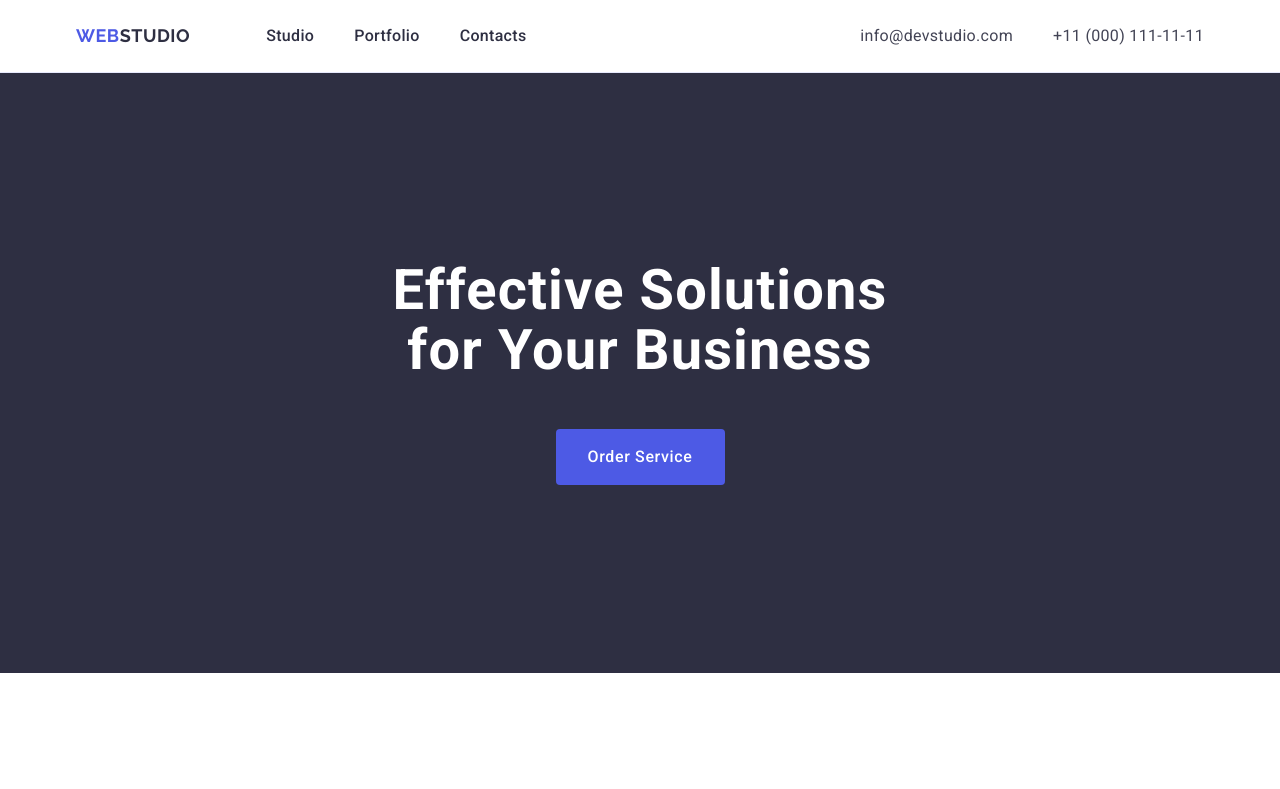
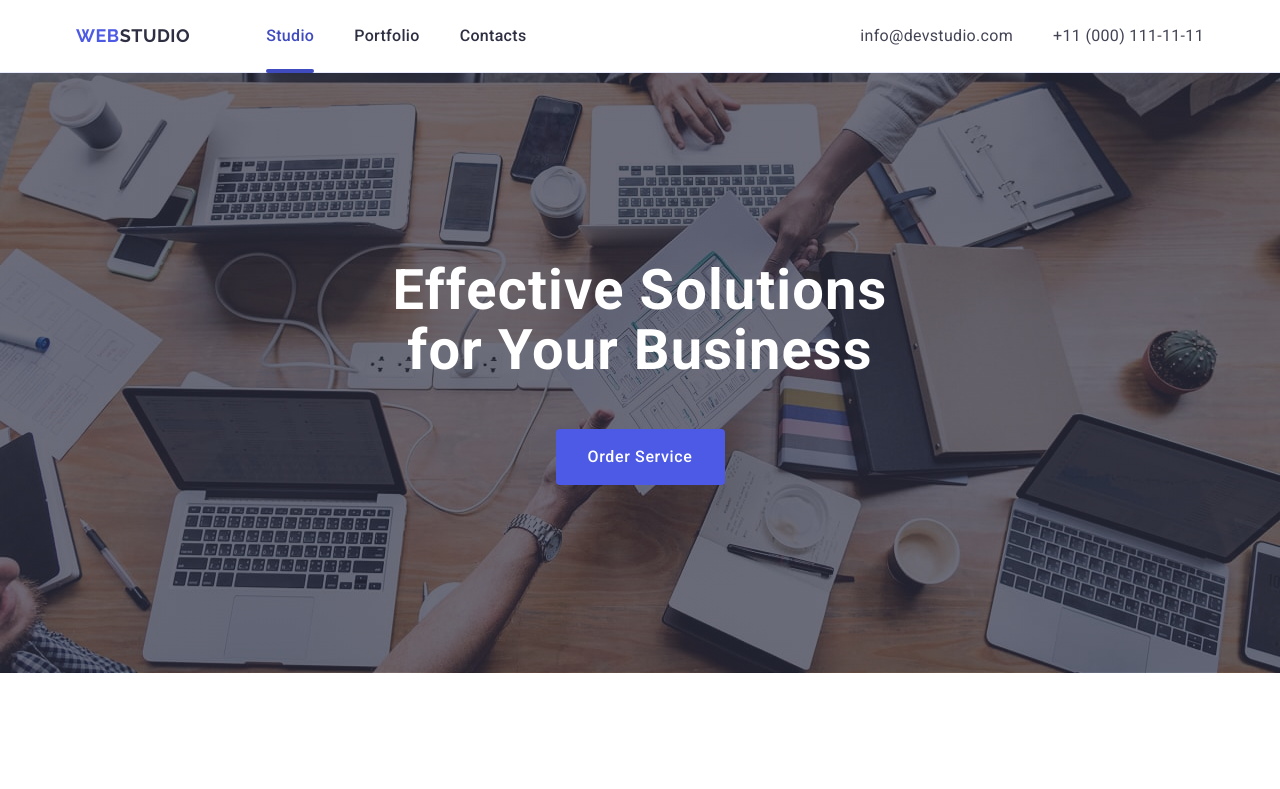
Before and after one commit to dina-stepanchuk/goit-markup-hw-04, a plain HTML site: page index.html in a window 1280 px wide. Shown: the top 789 px of the page. Drawn offline with nearby package versions, Linux system fonts and the light colour scheme.

Commit message:
Add background and details

```diff
--- a/css/styles.css
+++ b/css/styles.css
@@ -39,6 +39,8 @@ img {
 
 .header {
   border-bottom: 1px solid #e7e9fc;
+  box-shadow: 0 1px 6px 0 rgba(46, 47, 66, 0.08),
+    0 1px 1px 0 rgba(46, 47, 66, 0.16), 0 2px 1px 0 rgba(46, 47, 66, 0.08);
 }
 
 .header-container {
@@ -81,11 +83,28 @@ img {
   line-height: 1.5;
   letter-spacing: 0.02em;
   padding: 24px 0;
+  transition: color 250ms cubic-bezier(0.4, 0, 0.2, 1);
 }
 
 .header-menu-item:hover,
-.header-menu-item:focus {
+.header-menu-item:focus,
+.header-menu-item.current {
   color: #404bbf;
+}
+
+.header-menu-item.current {
+  position: relative;
+}
+
+.header-menu-item.current::after {
+  content: "";
+  position: absolute;
+  left: 0;
+  bottom: -1px;
+  width: 100%;
+  height: 4px;
+  border-radius: 2px;
+  background-color: #404bbf;
 }
 
 .header-contacts-list {
@@ -102,6 +121,7 @@ address {
   font-size: 16px;
   line-height: 1.5;
   letter-spacing: 0.02em;
+  transition: color 250ms cubic-bezier(0.4, 0, 0.2, 1);
 }
 
 .header-contact-item:hover,
@@ -112,6 +132,16 @@ address {
 .main {
   background-color: #2e2f42;
   padding: 188px 0;
+  max-width: 1440px;
+  margin: 0 auto;
+  background-repeat: no-repeat;
+  background-position: center;
+  background-size: cover;
+  background-image: linear-gradient(
+      rgba(46, 47, 66, 0.7),
+      rgba(46, 47, 66, 0.7)
+    ),
+    url("../images/main-bg.jpg");
 }
 
 .main-title-container {
--- a/index.html
+++ b/index.html
@@ -29,7 +29,9 @@
             >Web<span class="other-color">Studio</span></a
           >
           <ul class="header-menu-list">
-            <li><a class="header-menu-item" href="./index.html">Studio</a></li>
+            <li>
+              <a class="header-menu-item current" href="./index.html">Studio</a>
+            </li>
             <li><a class="header-menu-item" href="">Portfolio</a></li>
             <li><a class="header-menu-item" href="">Contacts</a></li>
           </ul>
```
Also changed, not shown: images/main-bg.jpg (added).
